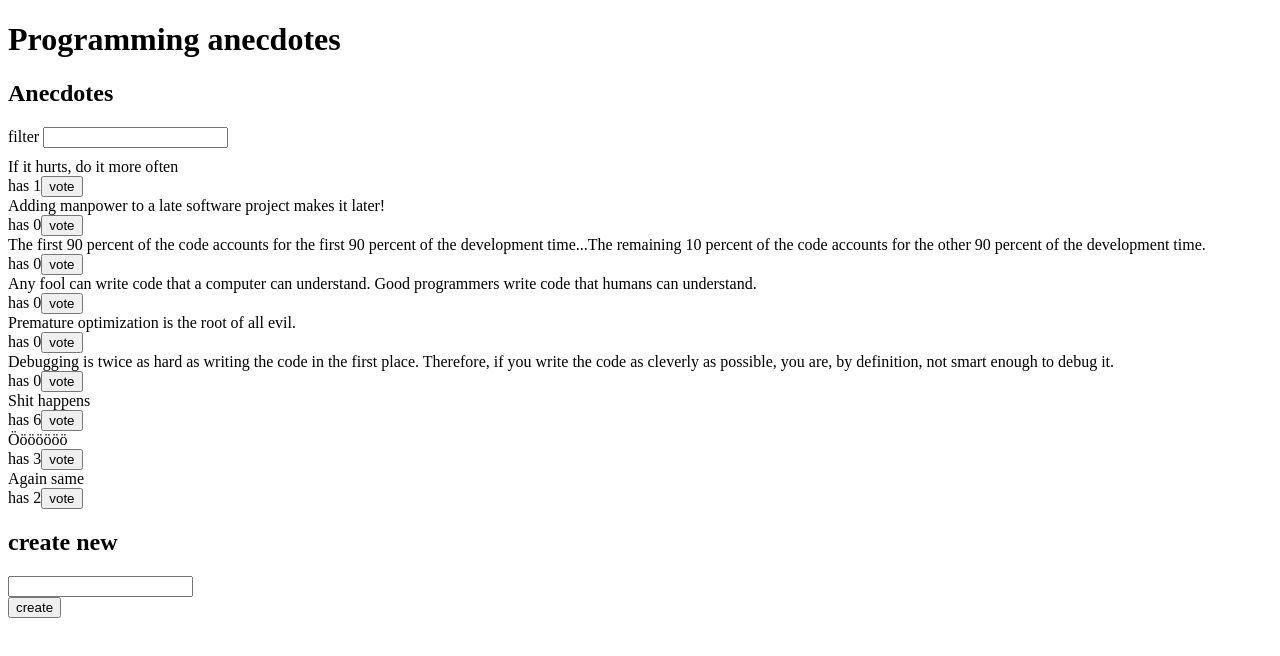
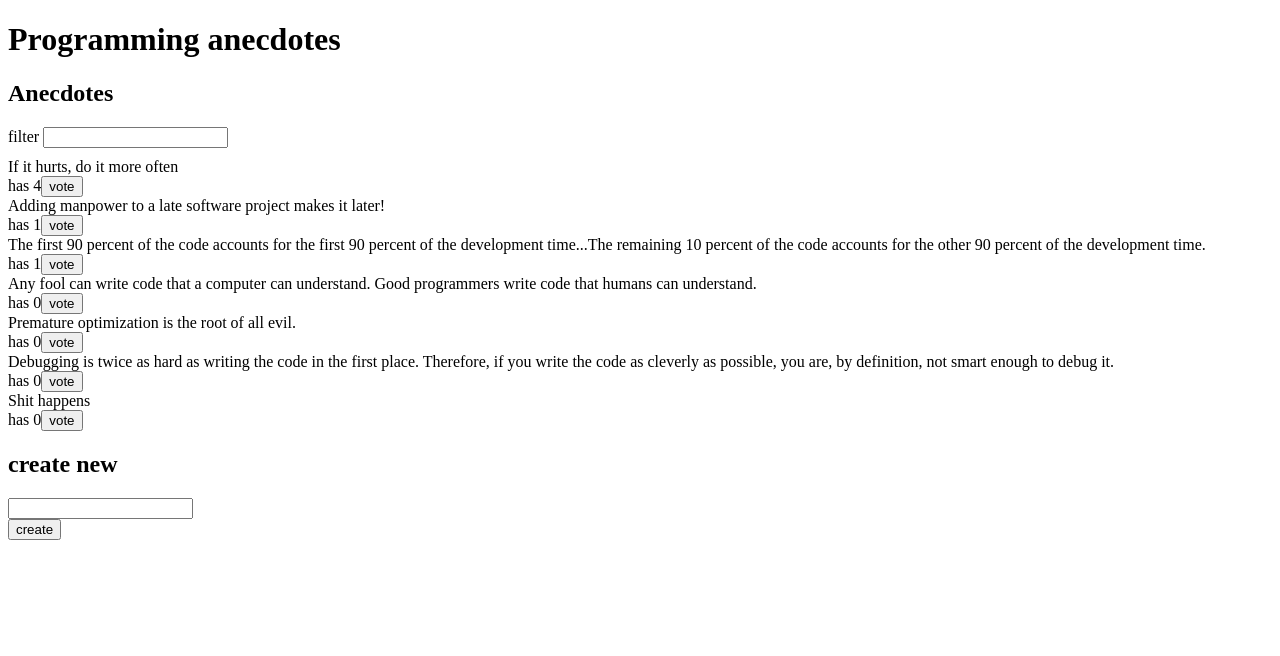
Before and after one commit to jounigit/fullstack-osa6, a React (Create React App) app: page / in a window 1280 px wide. Shown: the top 656 px of the page. Built offline with nearby package versions, Linux system fonts and the light colour scheme; data requests are answered from the project's data file.

Commit message:
6.15 anekdootit ja backend, osa 6

```diff
--- a/db.json
+++ b/db.json
@@ -3,17 +3,17 @@
     {
       "content": "If it hurts, do it more often",
       "id": "47145",
-      "votes": 1
+      "votes": 4
     },
     {
       "content": "Adding manpower to a late software project makes it later!",
       "id": "21149",
-      "votes": 0
+      "votes": 1
     },
     {
       "content": "The first 90 percent of the code accounts for the first 90 percent of the development time...The remaining 10 percent of the code accounts for the other 90 percent of the development time.",
       "id": "69581",
-      "votes": 0
+      "votes": 1
     },
     {
       "content": "Any fool can write code that a computer can understand. Good programmers write code that humans can understand.",
@@ -32,18 +32,8 @@
     },
     {
       "content": "Shit happens",
-      "id": "37461",
-      "votes": 6
-    },
-    {
-      "content": "Ööööööö",
-      "id": "26551",
-      "votes": 3
-    },
-    {
-      "content": "Again same",
-      "id": "33387",
-      "votes": 2
+      "id": "62425",
+      "votes": 0
     }
   ]
 }
--- a/src/components/AnecdoteForm.js
+++ b/src/components/AnecdoteForm.js
@@ -1,7 +1,7 @@
 import React from 'react'
 import { connect } from 'react-redux'
 import { createAnecdote } from '../reducers/anecdoteReducer'
-import { showMsg, hideMsg } from '../reducers/notificationReducer'
+import { notify } from '../reducers/notificationReducer'
 
 class AnecdoteForm extends React.Component {
   handleSubmit = async (e) => {
@@ -9,12 +9,7 @@ class AnecdoteForm extends React.Component {
     const content = e.target.anecdote.value
     e.target.anecdote.value = ''
     this.props.createAnecdote(content)
-
-    this.props.showMsg(content)
-    setTimeout(() => {
-      this.props.hideMsg()
-    }, 5000)
-
+    this.props.notify(`you created '${content}'`, 10)
   }
   render() {
     return (
@@ -31,8 +26,7 @@ class AnecdoteForm extends React.Component {
 
 const mapDispatchToProps = {
   createAnecdote,
-  showMsg,
-  hideMsg
+  notify
 }
 
 export default connect(
--- a/src/components/AnecdoteList.js
+++ b/src/components/AnecdoteList.js
@@ -1,18 +1,13 @@
 import React from 'react'
 import { connect } from 'react-redux'
 import { vote } from '../reducers/anecdoteReducer'
-import { showMsg, hideMsg } from '../reducers/notificationReducer'
+import { notify } from '../reducers/notificationReducer'
 import Filter from '../components/VisibilityFilter'
 
 class AnecdoteList extends React.Component {
   klik = (id, content) => () => {
     this.props.vote(id)
-    this.props.showMsg(content, 'VOTE')
-    setTimeout(() => {
-      this.props.hideMsg()
-    }, 5000)
-
-
+    this.props.notify(`you voted '${content}'`, 5)
   }
   render() {
     return (
@@ -55,8 +50,7 @@ const mapStateToProps = (state) => {
 
 const mapDispatchToProps = {
   vote,
-  showMsg,
-  hideMsg
+  notify
 }
 
 const ConnectedAnecdoteList = connect(
--- a/src/components/Notification.js
+++ b/src/components/Notification.js
@@ -11,14 +11,10 @@ class Notification extends React.Component {
     const { notification } = this.props
     //console.log('NOTIF:: ', notification)
     const visibility = { display: notification.visibility ? '' : 'none' }
-
-    const showMsg = notification.actionType === 'VOTE' ?
-      `you voted '${notification.content}'` :
-      `you created '${notification.content}'`
     return (
       <div style={visibility}>
         <div style={style}>
-          { showMsg }
+          { notification.content }
         </div>
       </div>
     )
--- a/src/reducers/notificationReducer.js
+++ b/src/reducers/notificationReducer.js
@@ -2,7 +2,6 @@ const msgAtStart = 'Message form chef'
 
 const initialState = {
   content: msgAtStart,
-  actionType: 'INIT',
   visibility: false
 }
 
@@ -10,7 +9,7 @@ const notificationReducer = (state = initialState, action) => {
   switch (action.type) {
   case 'NEW_MSG':
     console.log('NOTIF REDUCER:: ', action.content)
-    return state = { content: action.content, actionType: action.actionType, visibility: true }
+    return state = { content: action.content, visibility: true }
   case 'HIDE_MSG':
     return state = initialState
   default:
@@ -18,19 +17,18 @@ const notificationReducer = (state = initialState, action) => {
   }
 }
 
-export const showMsg = (content, actionType) => {
-  console.log('SHOWMSG:: ', actionType)
-  return {
+export const notify = (content, time) => (dispatch) => {
+  console.log('SHOWMSG:: ', content)
+  dispatch({
     type: 'NEW_MSG',
-    content,
-    actionType
-  }
-}
-
-export const hideMsg = () => {
-  return {
-    type: 'HIDE_MSG'
-  }
+    content
+  })
+  setTimeout(() => {
+    console.log(time, ' SEC ')
+    dispatch({
+      type: 'HIDE_MSG'
+    })
+  }, (time * 1000))
 }
 
 export default notificationReducer
```
